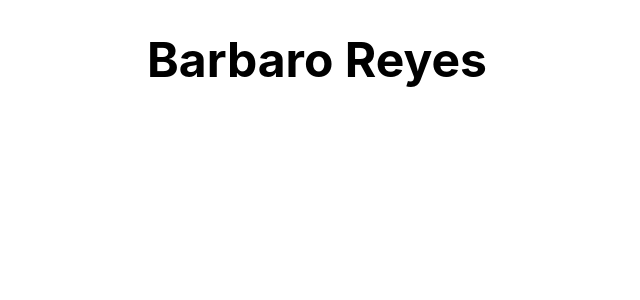
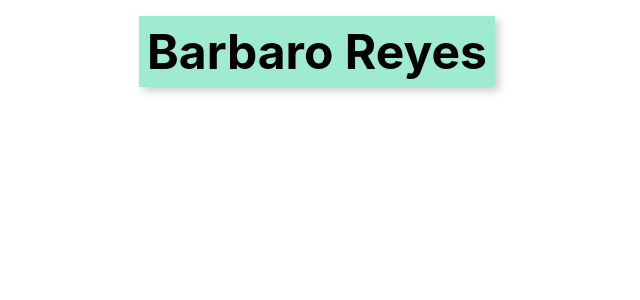
Before and after one commit to barbaroreyes/miPortafolio, a React (Create React App) app: page / in a window 1280 px wide. Shown: the top 300 px of the page, without its empty margins (323-963 px from the left). Built offline with nearby package versions, Linux system fonts and the light colour scheme.

Commit message:
added a some styles

```diff
--- a/src/componet/header.js
+++ b/src/componet/header.js
@@ -4,7 +4,7 @@ function Header() {
     return (
         <div>
            <header className=' f3'>
-               <h1 className='dib '>Barbaro Reyes</h1>
+               <h1 className='bg-light-green dib  ma3 pa2 shadow-5'>Barbaro Reyes</h1>
            </header>
         </div>
     )
```
